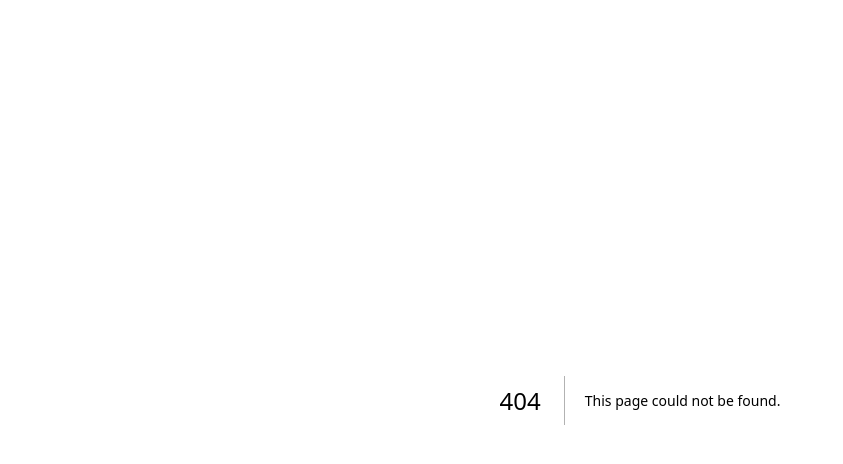
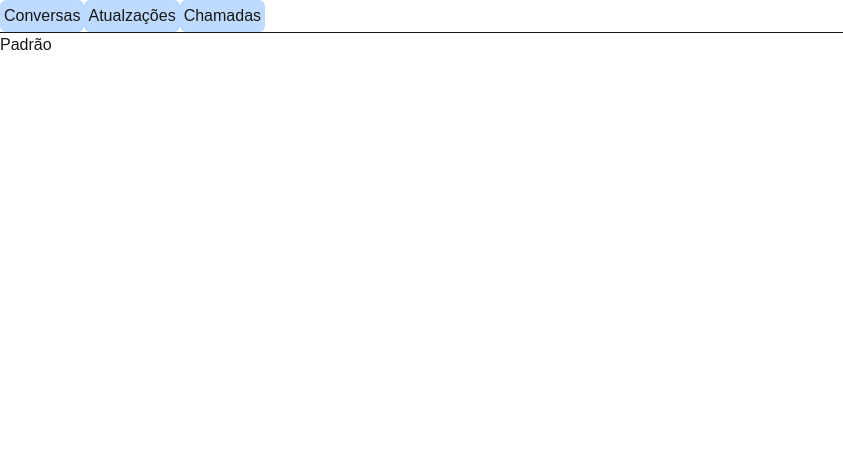
Before and after one commit to gabrielhdantaspimentel/Full-Stack-Web-com-Node-JavaScript-e-TypeScript, a Next.js app in the folder Section 30 - React/react-fundamentos/: page /fundamentos/9_comunicacao/indireta in a window 1280 px wide. Before the commit this address had no page. Shown: the top 464 px of the page, without its empty margins (0-843 px from the left). Built offline with nearby package versions, Linux system fonts and the light colour scheme.

Commit message:
Aula 335 - Comunicação Indireta

```diff
--- a/Section 30 - React/react-fundamentos/src/app/fundamentos/9_comunicacao/direta/page.tsx
+++ b/Section 30 - React/react-fundamentos/src/app/fundamentos/9_comunicacao/direta/page.tsx
@@ -1,6 +1,6 @@
 'use client'
 
-import AbaDireta from "./componentes/abaDireta"
+import AbaDireta from "./componentes/AbaDireta"
 
 export default function Direta(){
     return (
--- /dev/null
+++ b/Section 30 - React/react-fundamentos/src/app/fundamentos/9_comunicacao/indireta/componentes/AbaIndireta.tsx
@@ -0,0 +1,17 @@
+import { useState } from 'react'
+
+import ConteudoDireta from "./ConteudoIndireta"
+
+interface AbaProps {
+    atualizar( nome: string ): void
+}
+
+export default function AbaIndireta( props: AbaProps ){//Pai
+    return (
+        <div>
+            <button onClick={() => props.atualizar('Conversas')}>Conversas</button>
+            <button onClick={() => props.atualizar('Atualizações')}>Atualzações</button>
+            <button onClick={() => props.atualizar('Chamadas')}>Chamadas</button>
+        </div>
+    )
+}
--- /dev/null
+++ b/Section 30 - React/react-fundamentos/src/app/fundamentos/9_comunicacao/indireta/componentes/ConteudoIndireta.tsx
@@ -0,0 +1,19 @@
+import { useState } from "react"
+import AbaIndireta from "./AbaIndireta"
+
+export default function ConteudoIndireta(){
+
+    const [aba, setAba] = useState('Padrão')
+
+    function alterarNome( nome: string ){
+        setAba(nome)
+    }
+
+    return (
+        <div>
+            <AbaIndireta atualizar={alterarNome}/>
+            <hr />
+            <span>{aba}</span>
+        </div>
+    )
+}
--- /dev/null
+++ b/Section 30 - React/react-fundamentos/src/app/fundamentos/9_comunicacao/indireta/page.tsx
@@ -0,0 +1,13 @@
+'use client'
+
+import { Conteudo } from "@/components/interface"
+
+import ConteudoIndireta from "./componentes/ConteudoIndireta";
+
+export default function Indireta(){
+    return (
+        <div>
+            <ConteudoIndireta />
+        </div>
+    )
+}
```
